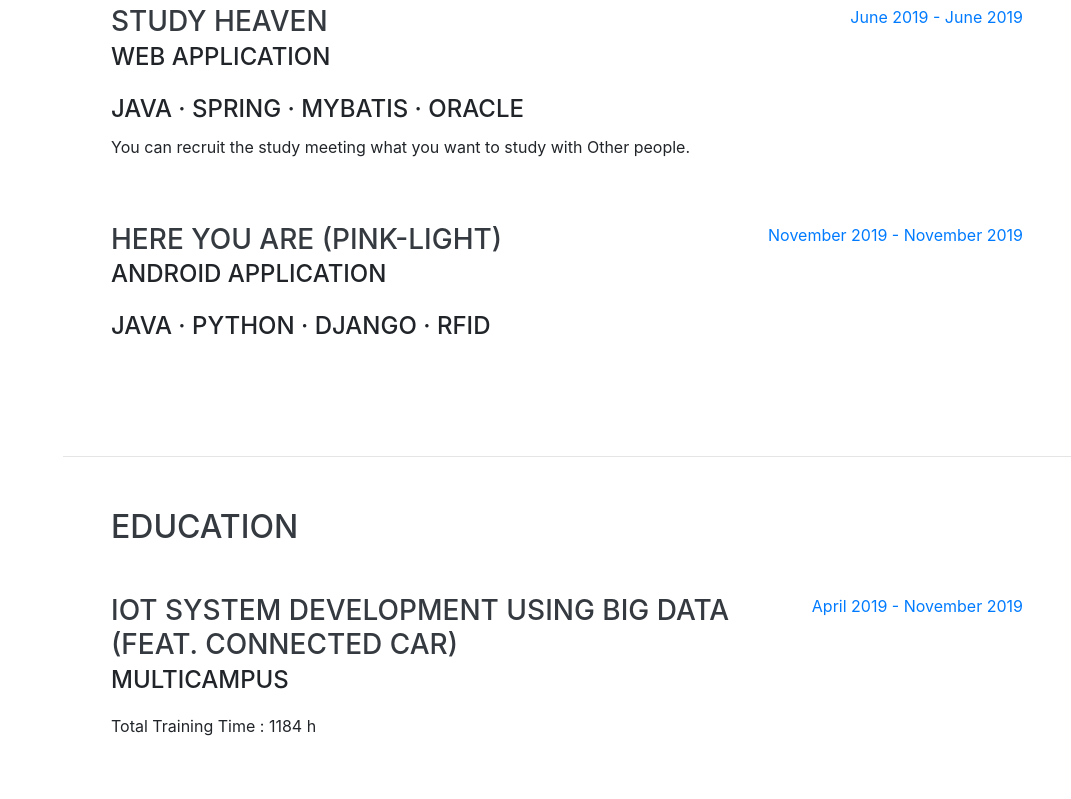
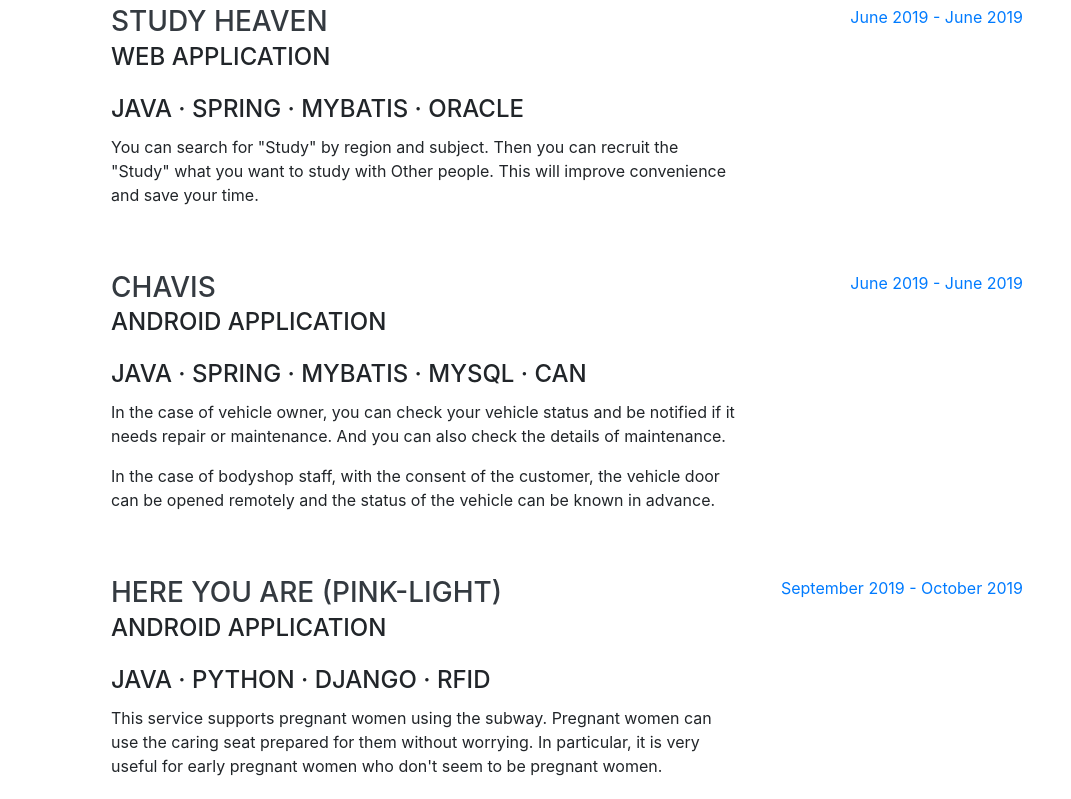
Before and after one commit to Sunaaaa/Sunaaaa.github.io, a website with bundled scripts: page index.html in a window 1280 px wide. Shown: the part 1220-2019 px from the top of the page, without its empty margins (209-1280 px from the left). Built offline with nearby package versions, Linux system fonts and the light colour scheme; a web font is replaced by a local one.

Commit message:
Projects 항목 수정

```diff
--- a/index.html
+++ b/index.html
@@ -94,7 +94,7 @@
 
         <div class="resume-item d-flex flex-column flex-md-row justify-content-between mb-5">
           <div class="resume-content">
-            <h3 class="mb-0">PERFUME</h3>
+            <h3 class="mb-0">INSIDE OUT</h3>
             <div class="subheading mb-3">Searching Perfume Android Application</div>
             <div class="subheading mb-2">Java · MySQL · PHP</div>
             <p>You can search for the perfume you want with your favourite fragrance. You can alse check the details of selected perfume, such as perfume name, brand name, image, etc. In addition, you can check which node contains the fragrance you want and the ratio of perfume liquid and alcohol. </p>
@@ -109,7 +109,20 @@
             <h3 class="mb-0">Study Heaven</h3>
             <div class="subheading mb-3">Web Application</div>
             <div class="subheading mb-2">Java · Spring · MyBatis · Oracle</div>
-            <p>You can recruit the study meeting what you want to study with Other people. </p>
+            <p>You can search for "Study" by region and subject. Then you can recruit the "Study" what you want to study with Other people. This will improve convenience and save your time. </p>
+          </div>
+          <div class="resume-date text-md-right">
+            <span class="text-primary">June 2019 - June 2019</span>
+          </div>
+        </div>
+
+        <div class="resume-item d-flex flex-column flex-md-row justify-content-between mb-5">
+          <div class="resume-content">
+            <h3 class="mb-0">Chavis</h3>
+            <div class="subheading mb-3">Android Application</div>
+            <div class="subheading mb-2">Java · Spring · MyBatis · MySQL · CAN</div>
+            <p>In the case of vehicle owner, you can check your vehicle status and be notified if it needs repair or maintenance. And you can also check the details of maintenance.</p>
+            <p>In the case of bodyshop staff, with the consent of the customer, the vehicle door can be opened remotely and the status of the vehicle can be known in advance.</p>
           </div>
           <div class="resume-date text-md-right">
             <span class="text-primary">June 2019 - June 2019</span>
@@ -121,10 +134,10 @@
             <h3 class="mb-0">Here You Are (Pink-Light) </h3>
             <div class="subheading mb-3">Android Application</div>
             <div class="subheading mb-2">Java · Python · Django · RFID</div>
-            <p></p>
+            <p>This service supports pregnant women using the subway. Pregnant women can use the caring seat prepared for them without worrying. In particular, it is very useful for early pregnant women who don't seem to be pregnant women.</p>
           </div>
           <div class="resume-date text-md-right">
-            <span class="text-primary">November 2019 - November 2019</span>
+            <span class="text-primary">September 2019 - October 2019</span>
           </div>
       </div>
 
```
